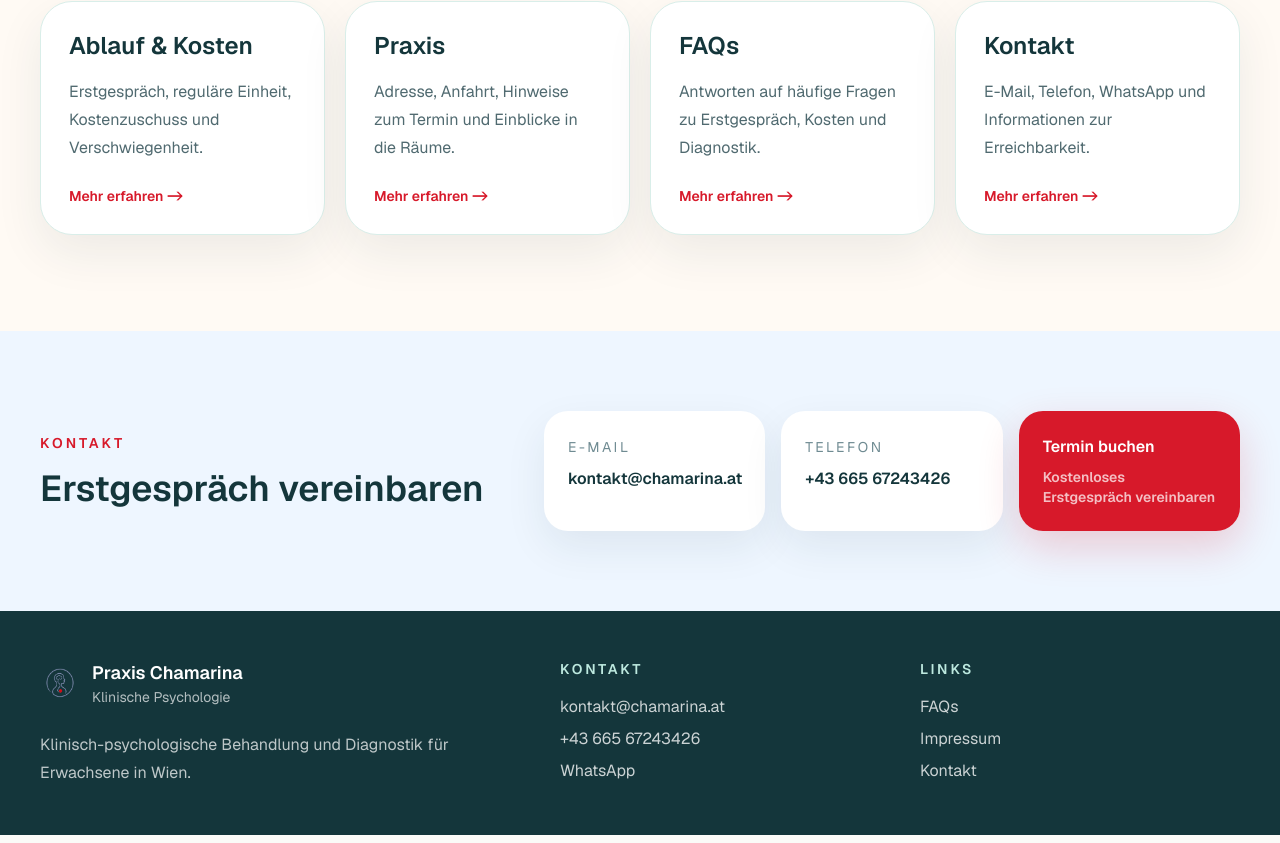
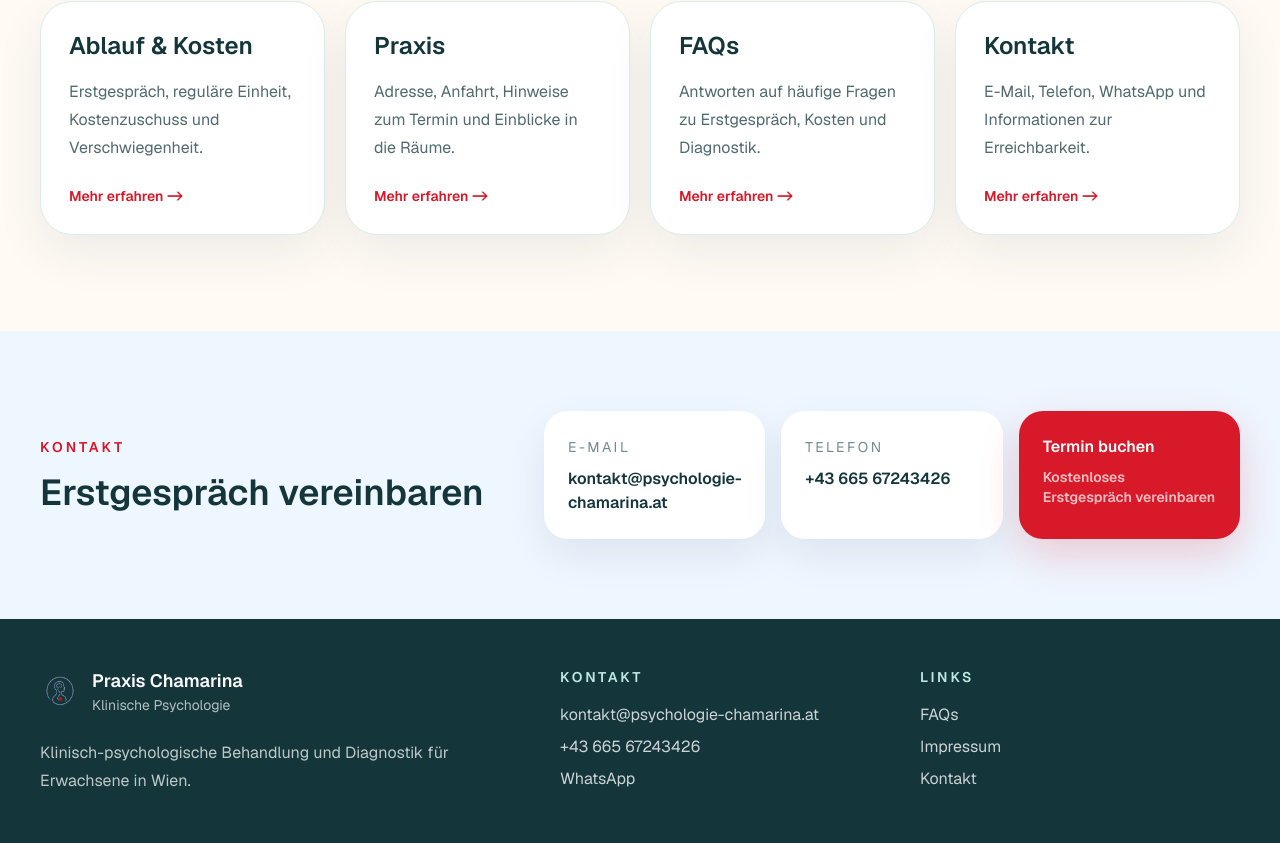
Before and after one commit to jdjuan/chamarina, a Next.js app: page / in a window 1280 px wide. Shown: the part 2730-3573 px from the top of the page. Built offline with nearby package versions, Linux system fonts and the light colour scheme.

Commit message:
Make version B the default site

```diff
--- a/src/app/content.ts
+++ b/src/app/content.ts
@@ -1,7 +1,7 @@
 export const siteUrl = "Chamarina-praxis.at";
 
 export const contact = {
-  email: "kontakt@chamarina.at",
+  email: "kontakt@psychologie-chamarina.at",
   phone: "+43 665 67243426",
   whatsapp: "https://wa.me/4366567243426",
   addressLine: "Fischerstiege 10",
@@ -268,7 +268,7 @@ export const practiceContent = {
 
 export const contactContent = {
   title: "Kontakt",
-  mail: "Per Mail kontakt@chamarina.at",
+  mail: "Per Mail kontakt@psychologie-chamarina.at",
   whatsapp: "WhatsApp +43 665 67243426",
   phoneIntro:
     "Telefonisch. Sollten Sie mich nicht erreichen, melde ich mich umgehend zurück.",
```
